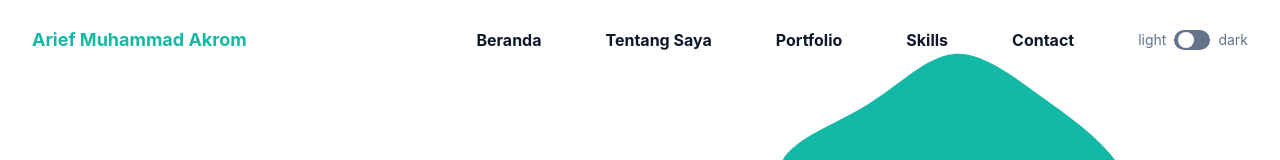
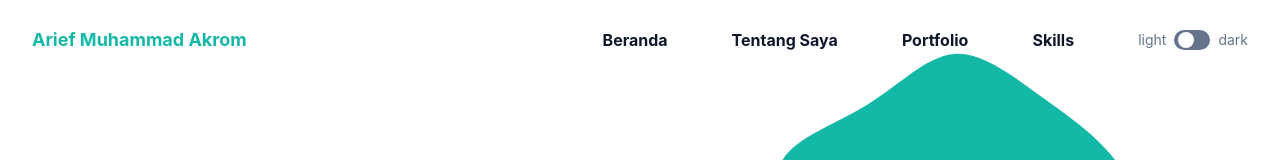
Before and after one commit to akrommm/ariefmuhammadakrom-portfolio, a website: page index.html in a window 1280 px wide. Shown: the top 160 px of the page. Drawn offline with Linux system fonts and the light colour scheme.

Commit message:
Update index.html

```diff
--- a/index.html
+++ b/index.html
@@ -49,10 +49,6 @@
                             <li class="group">
                                 <a href="#skills"
                                     class="text-base font-bold text-dark py-2 mx-8 group-hover:text-primary dark:text-white flex">Skills</a>
-                            </li>
-                            <li class="group">
-                                <a href="#contact"
-                                    class="text-base font-bold text-dark py-2 mx-8 group-hover:text-primary dark:text-white flex">Contact</a>
                             </li>
                             <li class="mt-3 lg:mt-0 flex items-center pl-8">
                                 <div class="flex">
```
